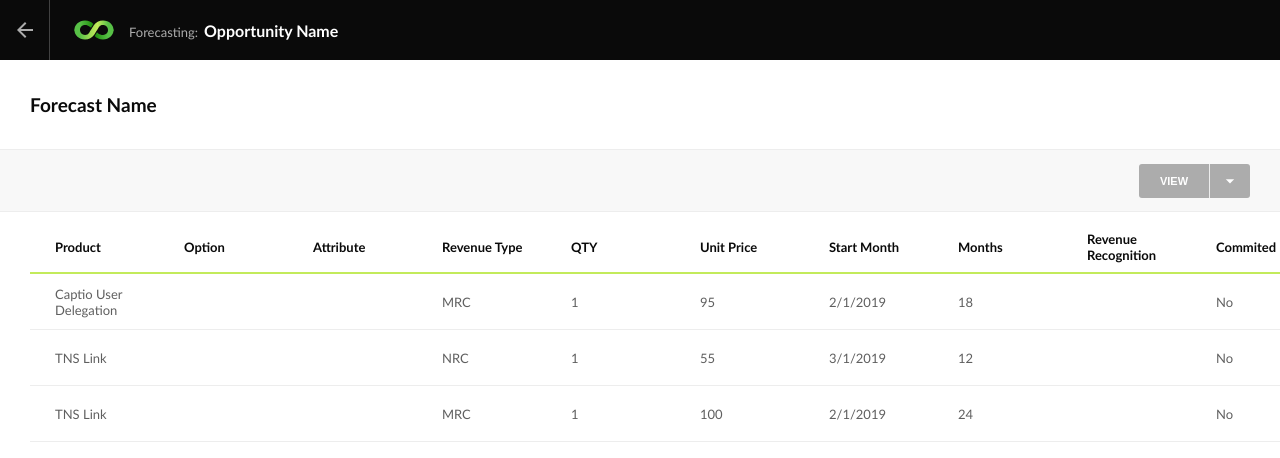
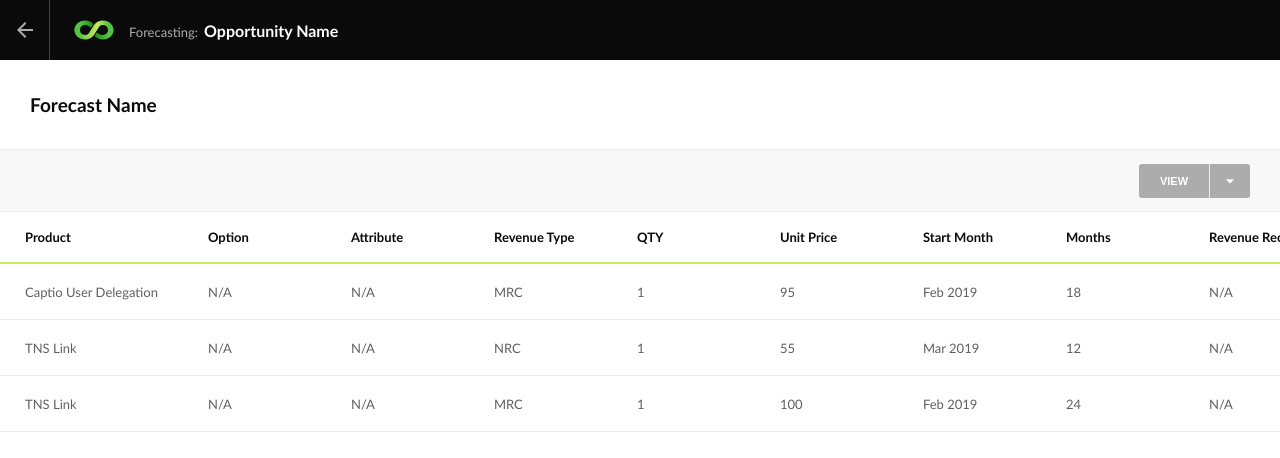
Before and after one commit to chandradot99/ec-vuejs-project, a Vue app: page / in a window 1280 px wide. Shown: the top 458 px of the page. Built offline with nearby package versions, Linux system fonts and the light colour scheme.

Commit message:
add slots support in table

```diff
--- a/package.json
+++ b/package.json
@@ -9,6 +9,7 @@
   },
   "dependencies": {
     "core-js": "^3.6.5",
+    "date-fns": "^2.28.0",
     "vue": "^2.6.11",
     "vue-router": "^3.4.8",
     "vuex": "^3.5.1"
--- a/src/components/home/forecasting.vue
+++ b/src/components/home/forecasting.vue
@@ -1,9 +1,14 @@
 <template>
-  <ec-table :headers="headers" :rowItems="rowItems"></ec-table>
+  <ec-table :headers="headers" :rowItems="rowItems">
+    <template slot="startMonth" slot-scope="slotProps">
+      {{formatDate(slotProps.rowData.startMonth)}}
+    </template>
+  </ec-table>
 </template>
 
 <script>
 import { mapGetters } from 'vuex'
+import { format } from 'date-fns'
 import ecTable from '../shared/ec-table.vue'
 import lineItemHeaders from './lineItemHeaders.js'
 
@@ -28,6 +33,9 @@ export default {
     }
   },
   methods: {
+    formatDate(date) {
+      return format(new Date(date), 'MMM yyyy')
+    },
     getHeaders(type) {
       if (type === 'monthly') {
         return lineItemHeaders.concat(this.monthlyDataHeaders)
@@ -76,7 +84,8 @@ export default {
         let field = `${month}/1/${year}`
         this.monthlyDataHeaders.push({
           field: field,
-          label: field
+          label: field,
+          type: 'date'
         })
         if (month === 12) {
           month = 1,
--- a/src/components/home/lineItemHeaders.js
+++ b/src/components/home/lineItemHeaders.js
@@ -1,42 +1,52 @@
 export default [
   {
     field: 'productItemName',
-    label: 'Product'
+    label: 'Product',
+    emptyLabel: 'N/A'
   },
   {
     field: 'optionItemName',
-    label: 'Option'
+    label: 'Option',
+    emptyLabel: 'N/A'
   },
   {
     field: 'attributes',
-    label: 'Attribute'
+    label: 'Attribute',
+    emptyLabel: 'N/A'
   },
   {
     field: 'revenueType',
-    label: 'Revenue Type'
+    label: 'Revenue Type',
+    emptyLabel: 'N/A'
   },
   {
     field: 'qty',
-    label: 'QTY'
+    label: 'QTY',
+    emptyLabel: 'N/A'
   },
   {
     field: 'unitPrice',
-    label: 'Unit Price'
+    label: 'Unit Price',
+    emptyLabel: 'N/A'
   },
   {
     field: 'startMonth',
-    label: 'Start Month'
+    label: 'Start Month',
+    emptyLabel: 'N/A'
   },
   {
     field: 'months',
-    label: 'Months'
+    label: 'Months',
+    emptyLabel: 'N/A'
   },
   {
     field: 'revenueRecognitionName',
-    label: 'Revenue Recognition'
+    label: 'Revenue Recognition',
+    emptyLabel: 'N/A'
   },
   {
     field: 'committed',
-    label: 'Commited'
+    label: 'Commited',
+    emptyLabel: 'N/A'
   }
 ]
--- a/src/components/shared/ec-table.vue
+++ b/src/components/shared/ec-table.vue
@@ -4,14 +4,19 @@
       <thead>
         <tr>
           <th v-for="(header, index) in headers" :key="index">
-            {{header.label}}
+            {{(header.type === 'date') ? formatDate(header.label) : header.label}}
           </th>
         </tr>
       </thead>
       <tbody>
         <tr v-for="(lineItem, index) in rowItems" :key="index">
           <td v-for="(header, index) in headers" :key="index">
-            {{lineItem[header.field]}}
+            <span v-if="$scopedSlots[header.field]">
+              <slot :name="header.field" :rowData="lineItem"></slot>
+            </span>
+            <span v-else>
+              {{lineItem[header.field] || (header.emptyLabel || '-')}}
+            </span>
           </td>
         </tr>
       </tbody>
@@ -20,6 +25,8 @@
 </template>
 
 <script>
+import { format } from 'date-fns'
+
 export default {
   props: {
     headers: {
@@ -30,6 +37,11 @@ export default {
       type: Array,
       required: true
     }
+  },
+  methods: {
+    formatDate(date) {
+      return format(new Date(date), 'MMM yyyy')
+    }
   }
 }
 </script>
@@ -39,7 +51,7 @@ export default {
     overflow: scroll;
     table {
       border-collapse: collapse;
-      margin: 10px 30px;
+      // margin: 10px 30px;
       thead {
         height: 51px;
         font-size: 13px;
@@ -53,6 +65,8 @@ export default {
           top: 0;
           z-index: 1;
           background-color: #ffffff;
+          white-space: nowrap;
+          padding-right: 15px;
           &:first-child {
             padding-left: 25px;
             position: sticky;
@@ -74,6 +88,8 @@ export default {
           top: 0;
           z-index: 1;
           background-color: #ffffff;
+          white-space: nowrap;
+          padding-right: 15px;
           &:first-child {
             padding-left: 25px;
             position: sticky;
--- a/src/store/home/index.js
+++ b/src/store/home/index.js
@@ -19,7 +19,6 @@ export default {
       state.lineItems = payload
     },
     SET_MONTHLY_SUMMARY (state, payload) {
-      console.log('payload', payload)
       state.summaryMonths = payload
     },
     SET_YEARLY_SUMMARY (state, payload) {
```
Also changed, not shown: 1 other file (tests, documents, lock files or other folders).
